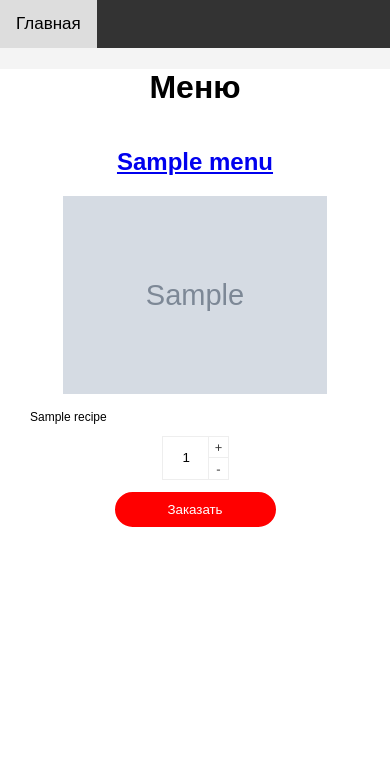
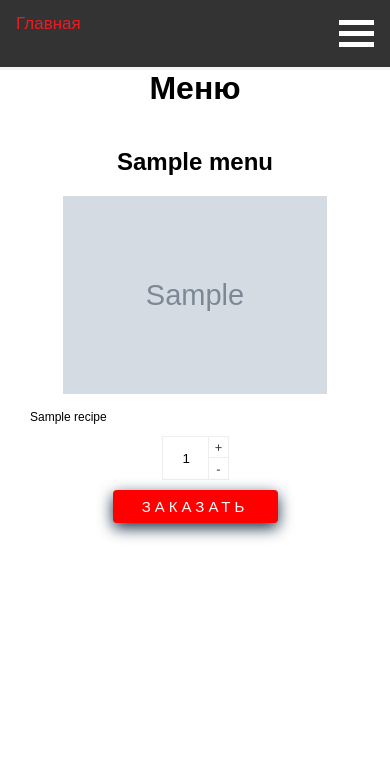
Before and after one commit to KarymAidary/restraunt, a Django app: template core/templates/core/main.html in a window 390 px wide. Shown: the top 769 px of the page. Run offline with Django 3.2, Linux system fonts and the light colour scheme; the template is opened without the code that fills it: most values are stand-ins (such as "Sample title", 1, 10 or a date in 2020); grey boxes marked "Sample" are stand-in pictures.

Commit message:
style main page

```diff
--- a/core/templates/core/base.html
+++ b/core/templates/core/base.html
@@ -15,6 +15,7 @@
         background-color: #f4f4f4;
         height: 100%;
         width: 100%;
+        margin-top: 70px;
     }
     .main-wrapper {
         max-width: 1200px;
--- a/core/templates/core/header.html
+++ b/core/templates/core/header.html
@@ -1,13 +1,32 @@
 <header>
+    <!-- <style>
+        header {
+            height: 27px;
+        }
+
+    </style> -->
     <style>
-        body {
-            margin: 0;
-            font-family: Arial, Helvetica, sans-serif;
+        header.visible {
+            transform: translateZ(0);
+            box-shadow: 0 5px 17px 0 rgba(0, 0, 0, .05);
+        }
+
+        header {
+            position: fixed;
+            top: 0;
+            height: 35px;
+            width: 100%;
+            background: #FFF;
+            z-index: 3000;
         }
 
         .topnav {
             overflow: hidden;
             background-color: #333;
+            display: flex;
+            flex-direction: row;
+            justify-content: space-evenly;
+            align-items: center;
         }
 
         .topnav a {
@@ -21,17 +40,70 @@
         }
 
         .topnav a:hover {
-            background-color: #ddd;
-            color: black;
-        }
-
-        .active {
-            background-color: #4CAF50;
-            color: white;
+            color: #eb1c23;
         }
 
         .topnav .icon {
             display: none;
+        }
+
+        @media screen and (max-width: 600px) {
+            .topnav a:not(:first-child) {
+                display: none;
+            }
+
+            .topnav a.icon {
+                float: right;
+                display: block;
+            }
+        }
+
+        @media screen and (max-width: 600px) {
+            .topnav {
+                display: block;
+            }
+
+            .topnav.responsive {
+                position: relative;
+            }
+
+            .topnav.responsive .icon {
+                position: absolute;
+                right: 0;
+                top: 0;
+            }
+
+            .topnav.responsive a {
+                float: none;
+                display: block;
+                text-align: left;
+            }
+        }
+        .container {
+            display: inline-block;
+            cursor: pointer;
+        }
+
+        .bar1, .bar2, .bar3 {
+            width: 35px;
+            height: 5px;
+            background-color: #fff;
+            margin: 6px 0;
+            transition: 0.4s;
+        }
+
+        .change .bar1 {
+            -webkit-transform: rotate(-45deg) translate(-9px, 6px);
+            transform: rotate(-45deg) translate(-9px, 6px);
+        }
+
+        .change .bar2 {
+            opacity: 0;
+        }
+
+        .change .bar3 {
+            -webkit-transform: rotate(45deg) translate(-8px, -8px);
+            transform: rotate(45deg) translate(-8px, -8px);
         }
         .basket_count {
             margin-left: 10px;
@@ -39,42 +111,27 @@
             border: 4px solid red;
             padding: 5px 10px;
         }
-        @media screen and (max-width: 600px) {
-            .topnav a:not(:first-child) {display: none;}
-            .topnav a.icon {
-            float: right;
-            display: block;
-            }
-        }
-
-        @media screen and (max-width: 600px) {
-            .topnav.responsive {position: relative;}
-            .topnav.responsive .icon {
-            position: absolute;
-            right: 0;
-            top: 0;
-            }
-            .topnav.responsive a {
-            float: none;
-            display: block;
-            text-align: left;
-            }
-        }
     </style>
-    <div class="topnav" id="myTopnav">
-        <a href="{% url 'core:main' %}" class="active">Главная</a>
-        <a href="{% url 'core:basket' %}">Корзина<span class="basket_count">{{ dishes_count }}</span></a>
-    </div>
+    <header class="visible">
+        <div class="topnav" id="myTopnav">
+            <a href="{% url 'core:main' %}" class="active">Главная</a>
+            <a href="{% url 'core:basket' %}">Корзина<span class="basket_count">{{ dishes_count }}</span></a>
+            <a href="javascript:void(0);" class="icon container" onclick="myFunction()">
+                <div class="bar1"></div>
+                <div class="bar2"></div>
+                <div class="bar3"></div>
+            </a>
+        </div>
+    </header>
     <script>
         function myFunction() {
             var x = document.getElementById("myTopnav");
             if (x.className === "topnav") {
                 x.className += " responsive";
+                x.classList.toggle("change");
             } else {
                 x.className = "topnav";
             }
         }
-
-
     </script>
 </header>
--- a/core/templates/core/main.html
+++ b/core/templates/core/main.html
@@ -98,11 +98,6 @@
         #submit_btn {
             width: 50%;
             margin: 10px auto 0;
-            background-color: red;
-            color: #fff;
-            border-radius: 2em;
-            border: 2px solid #fff;
-            padding: 10px
         }
         .item-recipe {
             font-size: 12px;
@@ -117,6 +112,52 @@
         h1 {
             text-align: center;
         }
+        .button {
+            text-align: center;
+            text-transform: uppercase;
+            cursor: pointer;
+            font-size: 15px;
+            letter-spacing: 4px;
+            position: relative;
+            background-color: red;
+            border: none;
+            color: #fff;
+            padding: 8px;
+            width: 200px;
+            text-align: center;
+            transition-duration: 0.4s;
+            overflow: hidden;
+            box-shadow: 0 5px 15px #193047;
+            border-radius: 4px;
+            }
+
+            .button:hover {
+            background: #fff;
+            box-shadow: 0px 2px 10px 5px #1abc9c;
+            color: #000;
+            }
+
+            .button:after {
+            content: "";
+            background: #1abc9c;
+            display: block;
+            position: absolute;
+            padding-top: 300%;
+            padding-left: 350%;
+            margin-left: -20px !important;
+            margin-top: -120%;
+            opacity: 0;
+            transition: all 0.8s
+            }
+
+            .button:active:after {
+            padding: 0;
+            margin: 0;
+            opacity: 1;
+            transition: 0s
+            }
+
+            .button:focus { outline:0; }
     </style>
     <div>
         <h1>Меню</h1>
@@ -124,7 +165,11 @@
             {% for menu in items %}
                 <div class="item-container">
                     <div class="item">
+                        {% if user.is_authenticated %}
                         <a href="{% url 'menu:menu_detail' menu.pk %}"><h2>{{ menu.title }}</h2></a>
+                        {% else %}
+                        <h2>{{ menu.title }}</h2>
+                        {% endif %}
                         <img src="{{ menu.image.url }}"/>
                         <p class="item-recipe">{{ menu.recipe }}</p>
                     </div>
@@ -134,7 +179,7 @@
                         <div class="quantity">
                             <input type="number" value="1" min="1" id="amount"/>
                         </div>
-                        <input id="submit_btn" type="submit" value="Заказать"/>
+                        <input class="button" id="submit_btn" type="submit" value="Заказать"/>
                 </form>
                 </div>
             {% endfor %}
@@ -145,7 +190,7 @@
             <form action="." method="post" class="item-add-form" enctype="multipart/form-data">
                 {% csrf_token %}
                 {{ form }}
-                <input class="add-item-button" type="submit" value="Добавить" />
+                <input class="button add-item-button" type="submit" value="Добавить" />
             </form>
         </div>
         {% endif %}
--- a/menu/models.py
+++ b/menu/models.py
@@ -70,7 +70,7 @@ class Order(models.Model):
         }
         message = render_to_string('messages/message.txt', context)
         bot_token = '782909773:AAEnUd0rbfXEGQEc8hD3QFsBVdOSHH62ehA'
-        bot_chatID = '131660854'
+        bot_chatID = '551207729'
         send_text = 'https://api.telegram.org/bot' + bot_token + '/sendMessage?chat_id=' + bot_chatID + '&parse_mode=Markdown&text=' + message
 
         response = requests.get(send_text)
--- a/menu/urls.py
+++ b/menu/urls.py
@@ -6,6 +6,5 @@ app_name = 'menu'
 urlpatterns = [
     path('add-to-basket/', basket_adding, name="add_to_basket"),
     path('remove-from-basket/', remove_from_basket, name="remove_from_basket"),
-
     path('<int:pk>/update/', DishUpdateView.as_view(), name='menu_detail'),
 ]
```
Also changed, not shown: core/templates/core/cart.html (+11 -1 lines), menu/templates/menu/detail_update_dish.html (+21 -3 lines).
